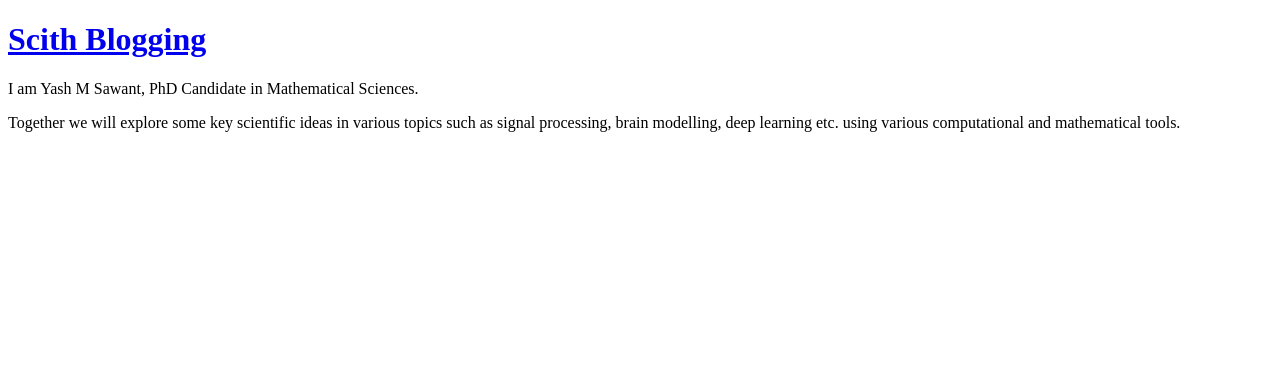
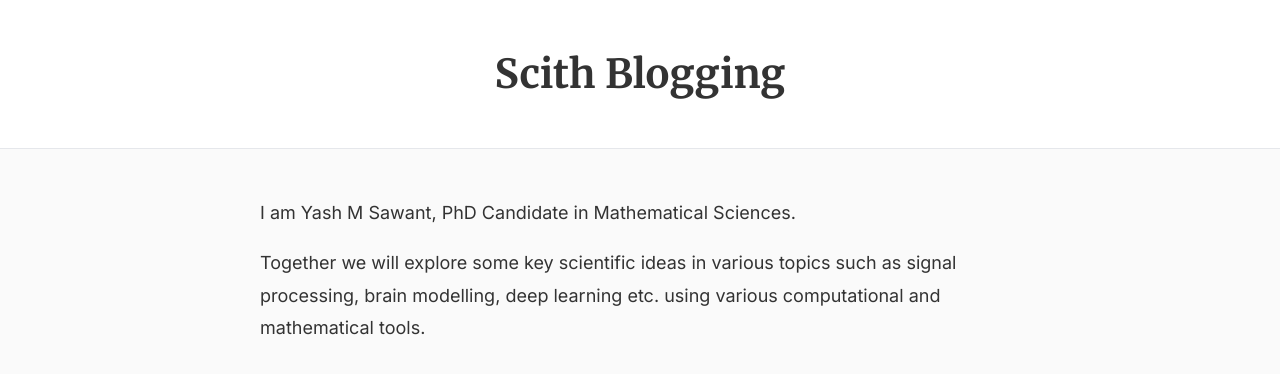
Before and after one commit to yashmrsawant/yashmrsawant.github.io, a Jekyll site: the page built from index.md, in a window 1280 px wide. Shown: the top 374 px of the page. Built offline with Jekyll 4.4.1, drawn with Linux system fonts in a browser that asks for light colours; our own code applies the rules of GitHub Pages for plain Markdown files.

Commit message:
Auto-commit: Update blog 2026-03-30 18:24:55

```diff
--- a/_layouts/default.html
+++ b/_layouts/default.html
@@ -2,13 +2,137 @@
 <html lang="en">
 <head>
     <meta charset="UTF-8">
-    <title>{{ page.title }}</title>
+    <meta name="viewport" content="width=device-width, initial-scale=1.0">
+    <title>{{ page.title }} | {{ site.title }}</title>
+
+    <link rel="preconnect" href="https://fonts.googleapis.com">
+    <link rel="preconnect" href="https://fonts.gstatic.com" crossorigin>
+    <link href="https://fonts.googleapis.com/css2?family=Inter:wght@400;600&family=Merriweather:wght@300;700&display=swap" rel="stylesheet">
+
     <script src="https://polyfill.io/v3/polyfill.min.js?features=es6"></script>
     <script id="MathJax-script" async src="https://cdn.jsdelivr.net/npm/mathjax@3/es5/tex-mml-chtml.js"></script>
+
+    <style>
+        /* Color Variables (Light Mode Default) */
+        :root {
+            --bg-color: #fafafa;
+            --text-color: #333333;
+            --link-color: #2563eb;
+            --header-bg: #ffffff;
+            --border-color: #e5e7eb;
+            --code-bg: rgba(0, 0, 0, 0.05);
+        }
+
+        /* Automatic Dark Mode */
+        @media (prefers-color-scheme: dark) {
+            :root {
+                --bg-color: #121212;
+                --text-color: #e5e5e5;
+                --link-color: #60a5fa;
+                --header-bg: #1e1e1e;
+                --border-color: #333333;
+                --code-bg: rgba(255, 255, 255, 0.1);
+            }
+        }
+
+        /* Base Typography & Layout */
+        body {
+            font-family: 'Inter', sans-serif;
+            background-color: var(--bg-color);
+            color: var(--text-color);
+            line-height: 1.8;
+            margin: 0;
+            padding: 0;
+            font-size: 18px;
+            -webkit-font-smoothing: antialiased;
+        }
+
+        h1, h2, h3, h4, h5, h6 {
+            font-family: 'Merriweather', serif;
+            color: var(--text-color);
+            margin-top: 2em;
+            margin-bottom: 0.5em;
+            line-height: 1.3;
+        }
+
+        a {
+            color: var(--link-color);
+            text-decoration: none;
+            border-bottom: 1px solid transparent;
+            transition: border-bottom 0.2s ease;
+        }
+
+        a:hover {
+            border-bottom: 1px solid var(--link-color);
+        }
+
+        /* Header Styling */
+        header {
+            background-color: var(--header-bg);
+            padding: 3rem 0;
+            border-bottom: 1px solid var(--border-color);
+            text-align: center;
+            margin-bottom: 3rem;
+        }
+
+        header h1 {
+            margin: 0;
+            font-size: 2.5rem;
+            margin-top: 0;
+        }
+
+        header h1 a {
+            color: var(--text-color);
+            border: none;
+        }
+
+        /* Main Content Container */
+        main {
+            max-width: 760px;
+            margin: 0 auto;
+            padding: 0 20px 60px 20px;
+        }
+
+        /* Code Blocks & Quotes */
+        code {
+            background-color: var(--code-bg);
+            padding: 0.2em 0.4em;
+            border-radius: 4px;
+            font-family: Menlo, Monaco, Consolas, monospace;
+            font-size: 0.85em;
+        }
+
+        pre {
+            background-color: var(--code-bg);
+            padding: 1.2rem;
+            border-radius: 8px;
+            overflow-x: auto;
+        }
+
+        pre code {
+            background-color: transparent;
+            padding: 0;
+        }
+
+        blockquote {
+            border-left: 4px solid var(--link-color);
+            margin: 1.5rem 0;
+            padding-left: 1rem;
+            font-style: italic;
+            opacity: 0.8;
+        }
+
+        /* Ensure math equations don't break mobile layouts */
+        mjx-container {
+            overflow-x: auto;
+            overflow-y: hidden;
+            max-width: 100%;
+        }
+    </style>
 </head>
 <body>
     <header>
-        <h1><a href="/">{{ site.title }}</a></h1>
+        <h1><a href="/">{{ site.title | default: "Yash M Sawant" }}</a></h1>
     </header>
     <main>
         {{ content }}
```
